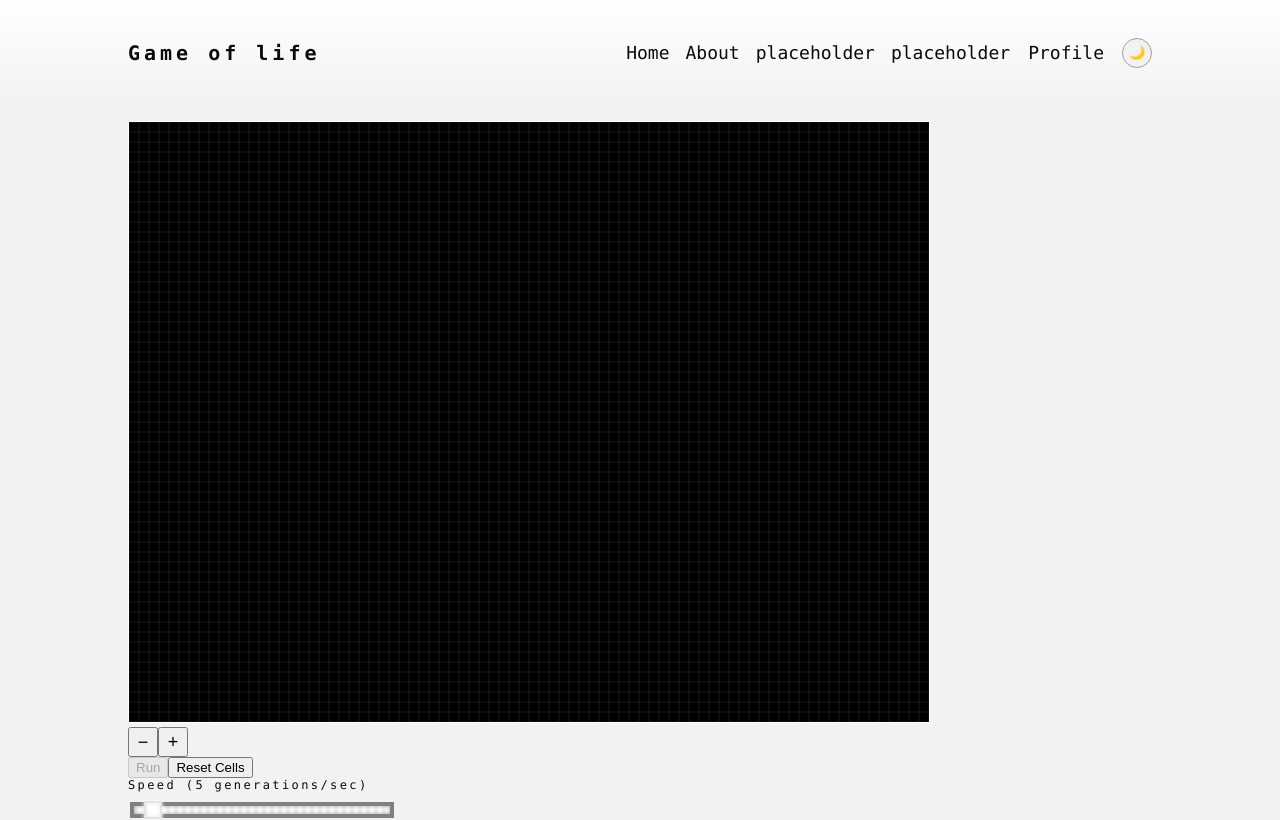
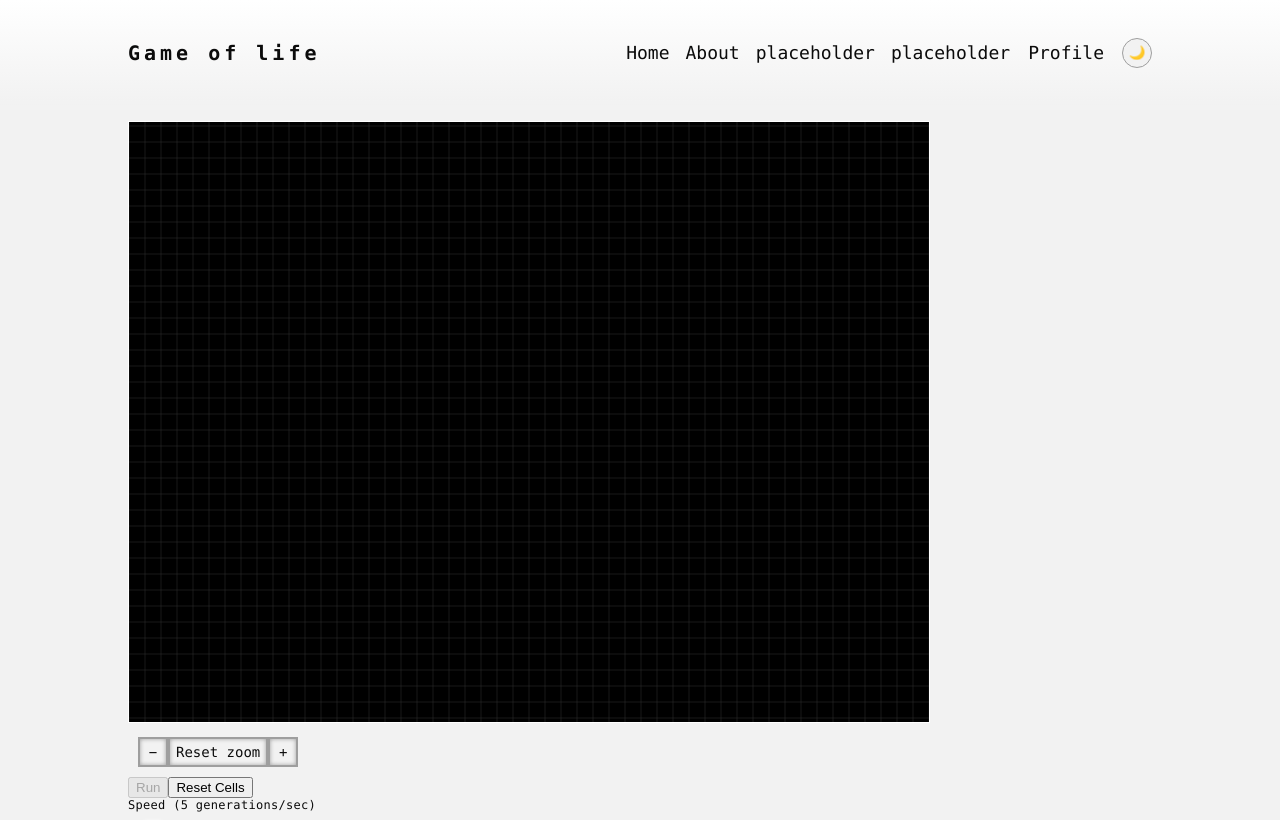
Before and after one commit to Jillypuff/game-of-life, a React (Vite) app: page / in a window 1280 px wide. Shown: the top 820 px of the page. Built offline with nearby package versions, Linux system fonts and the light colour scheme.

Commit message:
styled the zoom button and added reset zoom button

```diff
--- a/src/components/game-board/GameBoard.tsx
+++ b/src/components/game-board/GameBoard.tsx
@@ -41,6 +41,7 @@ const GameBoard = () => {
         cellSize={viewport.cellSize}
         handleZoomIn={zoomHandlers.handleZoomIn}
         handleZoomOut={zoomHandlers.handleZoomOut}
+        resetZoom={zoomHandlers.resetZoom}
         resetCells={resetCells}
         toggleRunning={toggleRunning}
         setGameSpeed={setGameSpeed}
--- a/src/components/game-board/controls/ControlPanel.tsx
+++ b/src/components/game-board/controls/ControlPanel.tsx
@@ -5,6 +5,7 @@ interface ControlPanelProps {
   cellSize: number
   handleZoomIn: () => void
   handleZoomOut: () => void
+  resetZoom: () => void
   resetCells: () => void
   toggleRunning: () => void
   setGameSpeed: (speed: number) => void
@@ -17,6 +18,7 @@ const ControlPanel = ({
   cellSize,
   handleZoomIn,
   handleZoomOut,
+  resetZoom,
   resetCells,
   toggleRunning,
   setGameSpeed,
@@ -30,6 +32,7 @@ const ControlPanel = ({
         currentCellSize={cellSize}
         handleZoomIn={handleZoomIn}
         handleZoomOut={handleZoomOut}
+        resetZoom={resetZoom}
       />
       <button
         type="button"
--- a/src/components/game-board/controls/ZoomButtons.tsx
+++ b/src/components/game-board/controls/ZoomButtons.tsx
@@ -5,17 +5,18 @@ interface ZoomControlsProps {
   currentCellSize: number
   handleZoomIn: () => void
   handleZoomOut: () => void
+  resetZoom: () => void
 }
 
 const ZoomControls = ({
   currentCellSize,
   handleZoomIn,
   handleZoomOut,
+  resetZoom,
 }: ZoomControlsProps) => {
   return (
-    <div>
+    <div className="zoom-button-container">
       <button
-        className="zoom-button"
         onClick={handleZoomOut}
         type="button"
         disabled={currentCellSize <= BUTTON_MIN_ZOOM_SIZE}
@@ -23,8 +24,10 @@ const ZoomControls = ({
       >
         −
       </button>
+      <button onClick={resetZoom} type="button" aria-label="Reset Zoom">
+        Reset zoom
+      </button>
       <button
-        className="zoom-button"
         onClick={handleZoomIn}
         type="button"
         disabled={currentCellSize >= BUTTON_MAX_ZOOM_SIZE}
--- a/src/hooks/useZoom.ts
+++ b/src/hooks/useZoom.ts
@@ -9,11 +9,14 @@ import {
   BUTTON_ZOOM_STEP,
   CANVAS_WIDTH,
   CANVAS_HEIGHT,
+  DEFAULT_VIEWPORT,
+  DEFAULT_CELL_SIZE,
 } from "@utils/config"
 
 interface ZoomHandlers {
   handleZoomIn: () => void
   handleZoomOut: () => void
+  resetZoom: () => void
   onWheel: (e: WheelEvent<HTMLCanvasElement>) => void
 }
 
@@ -55,6 +58,15 @@ export const useZoom = (
     })
   }, [setViewport])
 
+  const resetZoom = useCallback(() => {
+    setViewport((prevState) => {
+      if (prevState.cellSize === DEFAULT_CELL_SIZE) {
+        return prevState
+      }
+      return adjustOffset(prevState, DEFAULT_CELL_SIZE)
+    })
+  }, [setViewport])
+
   const handleWheel = useCallback(
     (e: WheelEvent<HTMLCanvasElement>) => {
       e.preventDefault()
@@ -88,6 +100,7 @@ export const useZoom = (
   return {
     handleZoomIn,
     handleZoomOut,
+    resetZoom,
     onWheel: handleWheel,
   }
 }
--- a/src/styles/components/game-board/controls/SpeedSlider.scss
+++ b/src/styles/components/game-board/controls/SpeedSlider.scss
@@ -5,7 +5,7 @@
     font-family: t.$font-mono;
     font-size: t.font-size(xs);
     font-weight: t.font-weight(normal);
-    letter-spacing: t.letter-spacing(ultrawide);
+    letter-spacing: t.letter-spacing(wide);
     color: var(--text);
     margin-bottom: 0.5rem;
     display: block;
--- a/src/styles/components/game-board/controls/ZoomButtons.scss
+++ b/src/styles/components/game-board/controls/ZoomButtons.scss
@@ -1,6 +1,24 @@
-.zoom-button {
-  width: 30px;
-  height: 30px;
-  font-weight: "bold";
-  font-size: 18px;
+@use "@styles/typography.scss" as t;
+
+.zoom-button-container {
+  display: flex;
+  flex-direction: row;
+  margin: 10px;
+
+  button {
+    font-family: t.$font-mono;
+    font-weight: t.font-weight(normal);
+    font-size: t.font-size(sm);
+    color: var(--text);
+    background: linear-gradiant(var(--bg-dark), var(--bg));
+    border: 2px solid var(--border-muted);
+    box-shadow: inset 0 0 4px var(--border-muted);
+    width: auto;
+    min-width: 30px;
+    height: 30px;
+
+    &:hover {
+      border: 3px solid var(--border);
+    }
+  }
 }
--- a/src/utils/config.ts
+++ b/src/utils/config.ts
@@ -3,10 +3,20 @@ import { Viewport } from "@models/game-board"
 export const CANVAS_WIDTH = 800
 export const CANVAS_HEIGHT = 600
 
+export const DEFAULT_CELL_SIZE = 16
+export const MIN_OFFSET_X = -100
+export const MAX_OFFSET_X = 100
+export const MIN_OFFSET_Y = -100
+export const MAX_OFFSET_Y = 100
+
+const centerOffset = (canvasDim: number, cellSize: number) => {
+  return canvasDim / 2 / cellSize
+}
+
 export const DEFAULT_VIEWPORT: Viewport = {
-  xOffset: 40,
-  yOffset: 40,
-  cellSize: 10,
+  xOffset: centerOffset(CANVAS_WIDTH, DEFAULT_CELL_SIZE),
+  yOffset: centerOffset(CANVAS_HEIGHT, DEFAULT_CELL_SIZE),
+  cellSize: DEFAULT_CELL_SIZE,
 }
 
 export const BUTTON_MIN_ZOOM_SIZE = 1
@@ -17,11 +27,6 @@ export const SCROLL_MIN_ZOOM_SIZE = 1
 export const SCROLL_MAX_ZOOM_SIZE = 50
 export const SCROLL_ZOOM_STEP = 1
 
-export const MIN_OFFSET_X = -100
-export const MAX_OFFSET_X = 100
-export const MIN_OFFSET_Y = -100
-export const MAX_OFFSET_Y = 100
-
 export const DRAG_THRESHOLD = 5
 
 export const FASTEST_TIME_MS = 20
```
